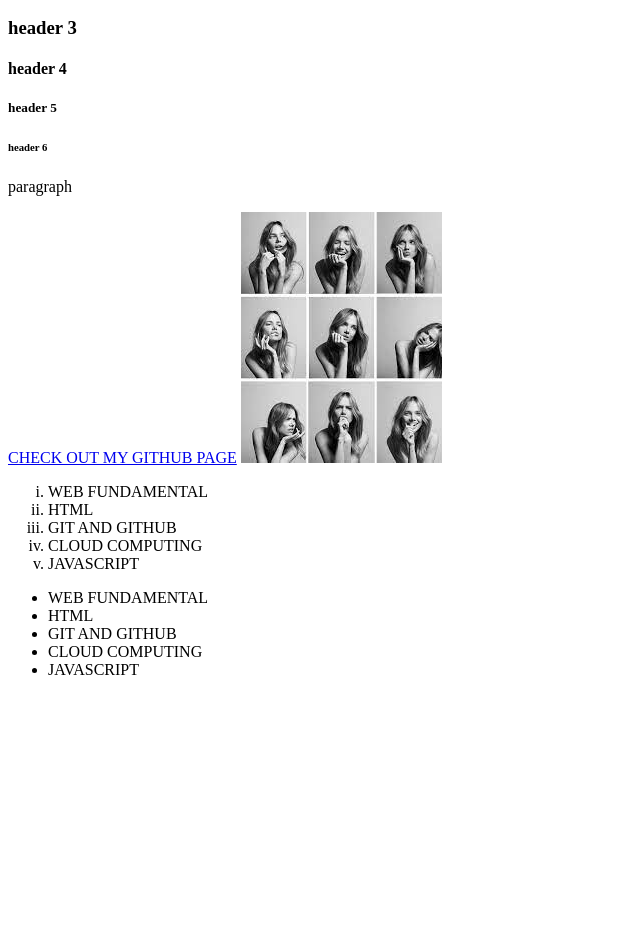
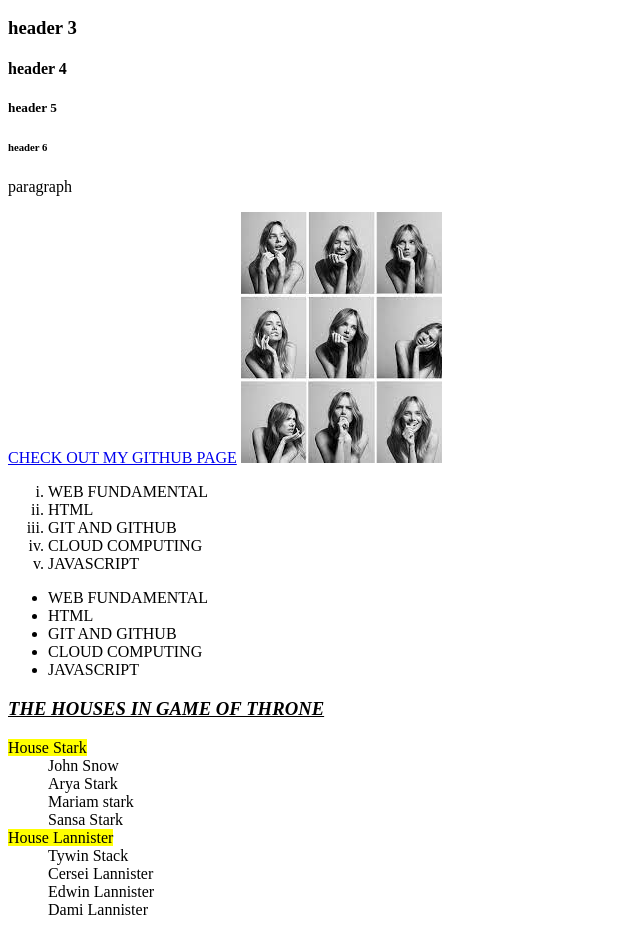
Before and after one commit to olofindamilola/goMycode, a plain HTML site: page index.html in a window 1280 px wide. Shown: the part 110-1037 px from the top of the page, without its empty margins (0-640 px from the left). Before the commit the page ends 805 px from the top, so only its background shows below. Drawn offline with Linux system fonts and the light colour scheme.

Commit message:
Description lisit added

```diff
--- a/index.html
+++ b/index.html
@@ -31,5 +31,18 @@
         <li>CLOUD COMPUTING</li>
         <li>JAVASCRIPT</li>
     </ul>
+
+    <h3><u><i>THE HOUSES IN GAME OF THRONE</i></u></h3>
+    <dt><mark>House Stark</mark></dt>
+    <dd>John Snow</dd>
+    <dd>Arya Stark</dd>
+    <dd>Mariam stark</dd>
+    <dd>Sansa Stark</dd>
+
+    <dt><mark>House Lannister</mark></dt>
+    <dd>Tywin Stack</dd>
+    <dd>Cersei Lannister</dd>
+    <dd>Edwin Lannister</dd>
+    <dd>Dami Lannister</dd>
 </body>
 </html>
```
